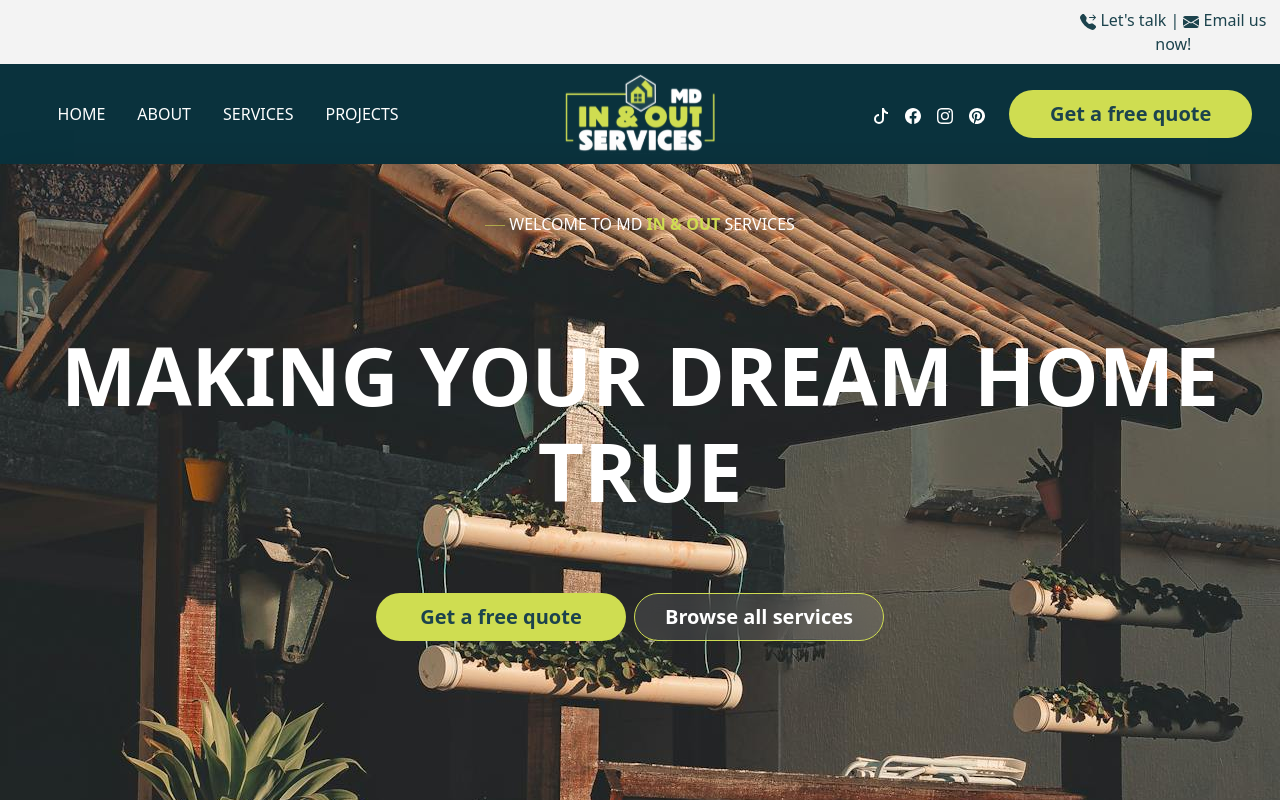
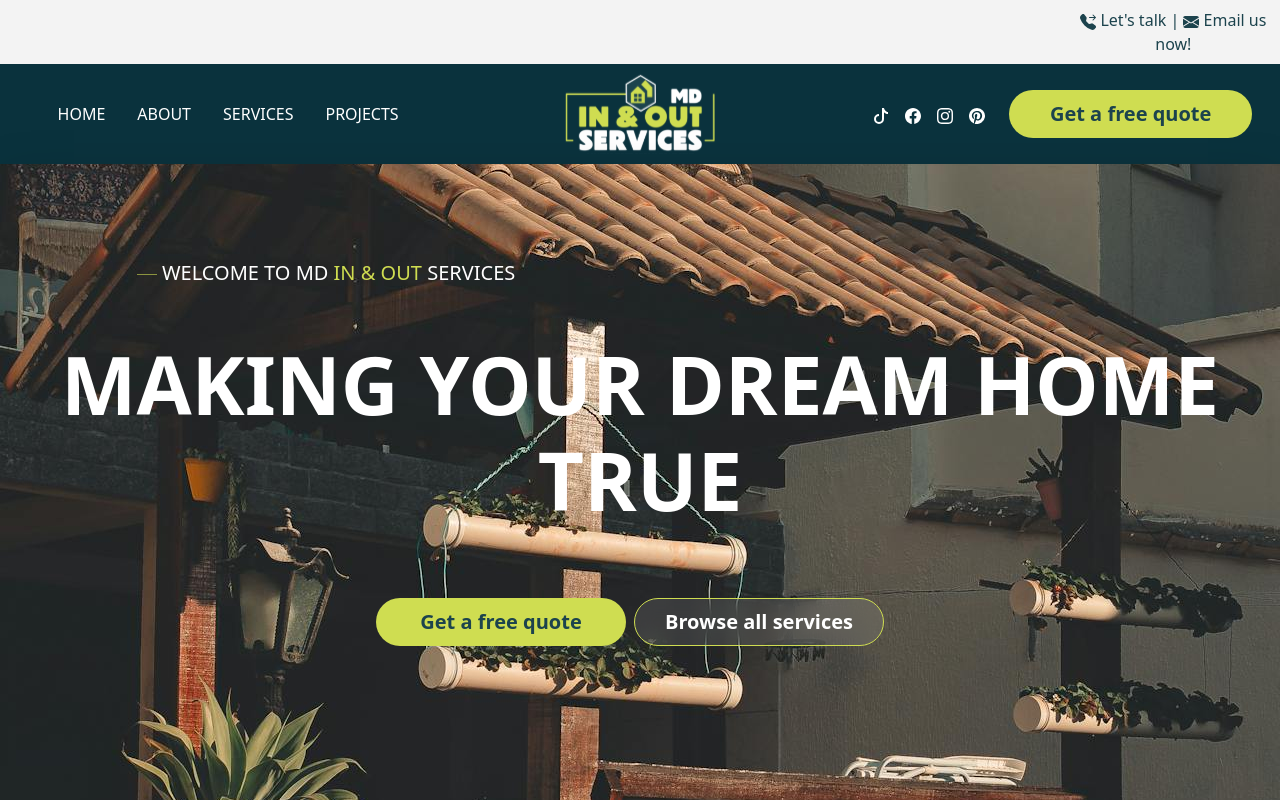
Before and after one commit to yohanJS/mdinandoutserv, a Vue app: page / in a window 1280 px wide. Shown: the top 800 px of the page. Built offline with nearby package versions, Linux system fonts and the light colour scheme.

Commit message:
updates on the Hero

```diff
--- a/src/components/HeroSection.vue
+++ b/src/components/HeroSection.vue
@@ -2,24 +2,24 @@
   <div class="container-fluid p-0 bg-color minvh-100">
     <div class="row g-0">
       <div class="col-md-12 shadow-lg position-relative">
-        <!-- <video autoplay loop muted playsinline>
-            <source src="../assets/web _md_in and out services.mp4" type="video/mp4">
-          </video> -->
         <img src="../assets/bg-forNow.jpg" alt="Background Image" class="img-fluid"
           style="object-fit: cover; width: 100%; height: 100vh;">
 
         <div class="row text-center text-white m-0 pb-5"
           style="position: absolute; top: 0; left: 0; width: 100%; height: 75vh; z-index: 1;">
           <div id="section" class="col-12">
-            <p id="welcomeMsg" class="mt-5 text-uppercase">
-              <svg xmlns="http://www.w3.org/2000/svg" viewBox="0 1 100 3" width="20" height="5">
-                <rect width="100" height="3" fill="#cfdd51" />
-              </svg>
-              Welcome to MD <strong class="text-color">IN & OUT</strong>
-              SERVICES
-            </p>
+
           </div>
           <div class="col-12">
+            <div class="col-md-6">
+              <p id="welcomeMsg" class="my-5 text-uppercase lead">
+                <svg xmlns="http://www.w3.org/2000/svg" viewBox="0 1 100 3" width="20" height="5">
+                  <rect width="100" height="3" fill="#cfdd51" />
+                </svg>
+                Welcome to MD <strong class="text-color">IN & OUT</strong>
+                SERVICES
+              </p>
+            </div>
             <h1 class="display-1 fw-bold m-0">MAKING YOUR DREAM HOME TRUE</h1>
           </div>
           <div class="col-12">
```
